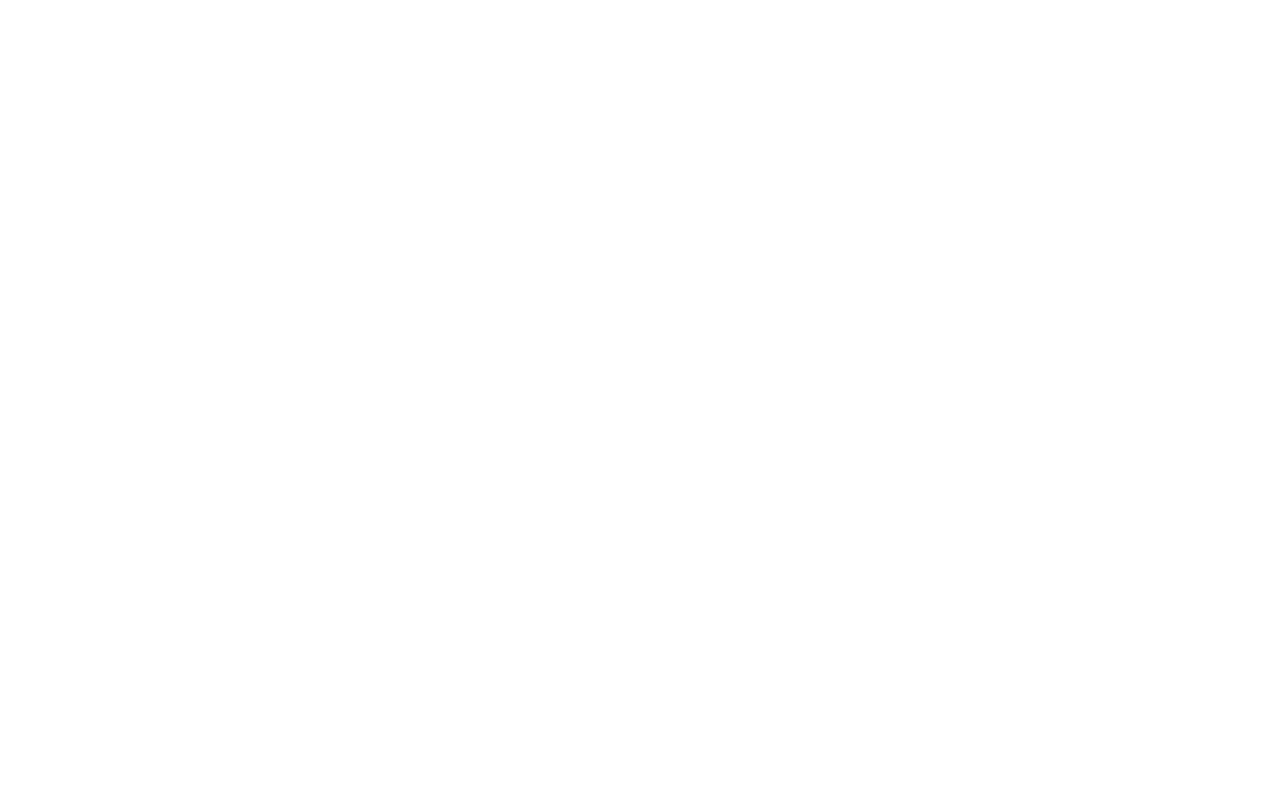
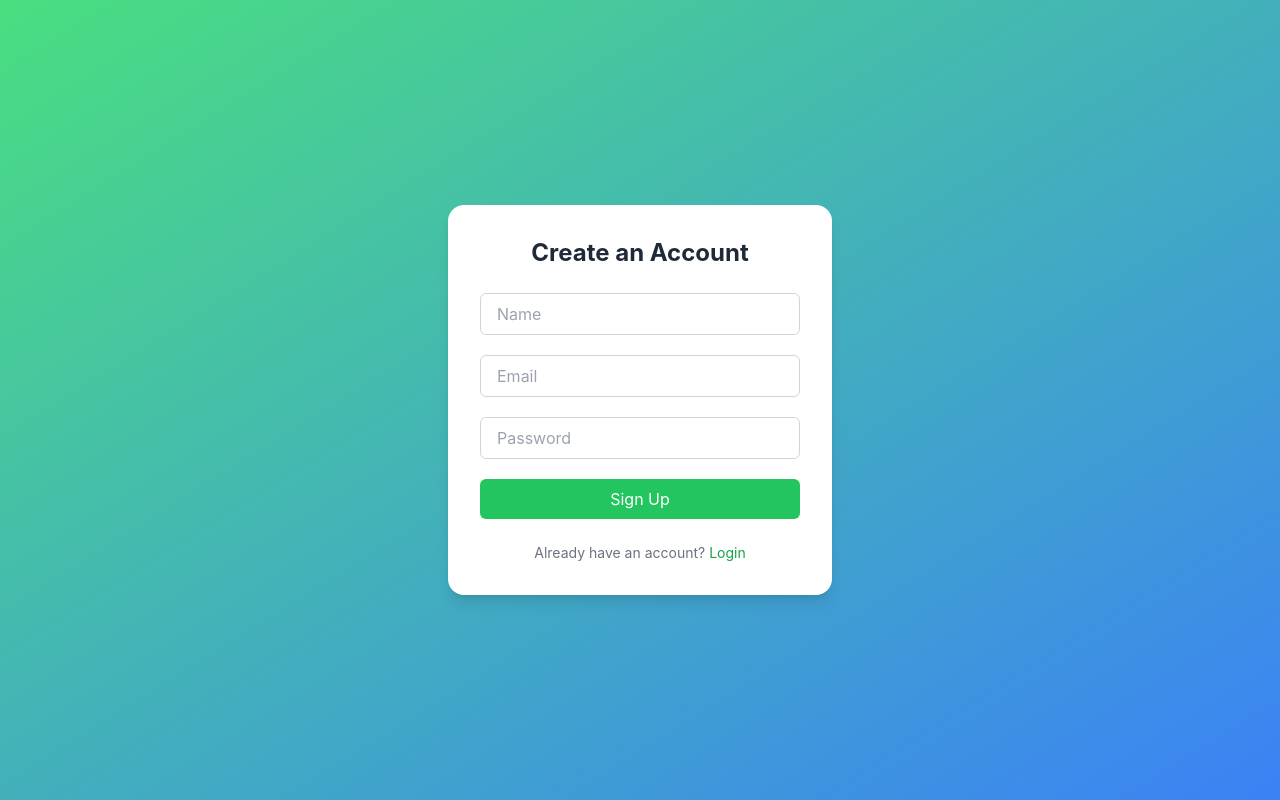
Before and after one commit to abhishektgt/chatmate, a React (Create React App) app: page /signup in a window 1280 px wide. Before the commit this address had no page. Built offline with nearby package versions, Linux system fonts and the light colour scheme.

Commit message:
login and signup working along with gemini api for conversation

```diff
--- a/package.json
+++ b/package.json
@@ -7,6 +7,7 @@
     "@testing-library/jest-dom": "^6.6.3",
     "@testing-library/react": "^16.3.0",
     "@testing-library/user-event": "^13.5.0",
+    "axios": "^1.11.0",
     "react": "^19.1.0",
     "react-dom": "^19.1.0",
     "react-router-dom": "^7.6.3",
--- a/src/App.js
+++ b/src/App.js
@@ -4,15 +4,19 @@ import React from "react";
 import { BrowserRouter as Router, Routes, Route } from "react-router-dom";
 import GetStarted from "./getstarted.js";
 import HowItWorks from "./howitworks.js";
-
-
+import Signup from './signup.js';
+import Login from './login.js';
+import Chat from './chatpage.js';
 function App() {
   return (
       <Router>
         <Routes>
           <Route path="/" element={<HomePage />} />
+          <Route path= "/signup" element={<Signup />} />
           <Route path="/getstarted" element={<GetStarted />} />
           <Route path="/howitworks" element={<HowItWorks />} />
+          <Route path="/login" element={<Login />} />
+          <Route path="/chat" element={<Chat />} />
 
         </Routes>
 
--- /dev/null
+++ b/src/chatpage.js
@@ -0,0 +1,81 @@
+// Chat.jsx
+import React, { useState } from "react";
+import axios from "axios";
+import "./homepage.css";
+
+
+const Chat = () => {
+  const [messages, setMessages] = useState([
+    { from: "bot", text: "Hey there! I'm your companion 🤖" },
+  ]);
+  const [input, setInput] = useState("");
+
+    const handleSend = async (e) => {
+        e.preventDefault();
+        if (!input.trim()) return;
+
+        const userMessage = { from: "user", text: input };
+        setMessages((prev) => [...prev, userMessage]);
+        setInput("");
+
+        try {
+            const res = await axios.post("http://localhost:5000/api/chat", {
+            message: input,
+            });
+            const botReply = {
+            from: "bot",
+            text: res.data.reply,
+            };
+            setMessages((prev) => [...prev, botReply]);
+        } catch (err) {
+            setMessages((prev) => [
+            ...prev,
+            { from: "bot", text: "Oops! Bot is offline right now." },
+            ]);
+        }
+    };
+
+
+  return (
+    <div className="min-h-screen bg-gray-100 flex flex-col">
+      <header className="bg-indigo-600 text-white p-4 text-center text-xl font-semibold shadow-md">
+        Companion Bot
+      </header>
+
+      <div className="flex-1 overflow-y-auto px-4 py-6 space-y-4">
+        {messages.map((msg, idx) => (
+          <div
+            key={idx}
+            className={`max-w-xs px-4 py-2 rounded-lg shadow-md ${
+              msg.from === "user"
+                ? "ml-auto bg-indigo-500 text-white"
+                : "mr-auto bg-white text-gray-800"
+            }`}
+          >
+            {msg.text}
+          </div>
+        ))}
+      </div>
+
+      <form
+        onSubmit={handleSend}
+        className="p-4 bg-white border-t flex gap-2 items-center"
+      >
+        <input
+          value={input}
+          onChange={(e) => setInput(e.target.value)}
+          placeholder="Type a message..."
+          className="flex-1 px-4 py-2 border rounded-md focus:outline-none focus:ring-2 focus:ring-indigo-500"
+        />
+        <button
+          type="submit"
+          className="bg-indigo-600 hover:bg-indigo-700 text-white px-4 py-2 rounded-md transition"
+        >
+          Send
+        </button>
+      </form>
+    </div>
+  );
+};
+
+export default Chat;
--- a/src/homepage.js
+++ b/src/homepage.js
@@ -45,6 +45,11 @@ const HomePage = () => {
           >
             See How It Works →
           </Link>
+          <Link to="signup" className="border border-pink-300 text-pink-500 px-6 py-2 rounded-md text-lg"> signup
+          </Link>
+
+          <Link to="login" className="border border-pink-300 text-pink-500 px-6 py-2 rounded-md text-lg"> login
+          </Link>
         </div>
 
       </div>
--- /dev/null
+++ b/src/login.js
@@ -0,0 +1,70 @@
+// Login.jsx
+import React, { useState } from "react";
+import axios from "axios";
+
+const Login = ({ onLogin }) => {
+  const [email, setEmail] = useState("");
+  const [password, setPassword] = useState("");
+  const [message, setMessage] = useState("");
+
+  const handleLogin = async (e) => {
+    e.preventDefault();
+    setMessage("");
+
+    try {
+      const response = await axios.post("http://localhost:5000/api/auth/login", {
+        email,
+        password,
+      });
+
+      const { token, user } = response.data;
+
+      localStorage.setItem("token", token);
+      if (onLogin) onLogin(user);
+
+      setMessage("✅ Login successful!");
+    } catch (err) {
+      setMessage(err.response?.data?.message || "❌ Login failed");
+    }
+  };
+
+  return (
+    <div className="min-h-screen bg-gradient-to-br from-indigo-500 to-purple-600 flex items-center justify-center px-4">
+      <div className="bg-white shadow-lg rounded-2xl p-8 max-w-sm w-full">
+        <h2 className="text-2xl font-bold text-center mb-6 text-gray-800">Login to Your Account</h2>
+        <form onSubmit={handleLogin} className="space-y-5">
+          <input
+            type="email"
+            placeholder="Email"
+            value={email}
+            required
+            onChange={(e) => setEmail(e.target.value)}
+            className="w-full px-4 py-2 border border-gray-300 rounded-md focus:ring-2 focus:ring-indigo-400 focus:outline-none"
+          />
+          <input
+            type="password"
+            placeholder="Password"
+            value={password}
+            required
+            onChange={(e) => setPassword(e.target.value)}
+            className="w-full px-4 py-2 border border-gray-300 rounded-md focus:ring-2 focus:ring-indigo-400 focus:outline-none"
+          />
+          <button
+            type="submit"
+            className="w-full bg-indigo-600 hover:bg-indigo-700 text-white py-2 rounded-md transition duration-200"
+          >
+            Login
+          </button>
+        </form>
+        {message && (
+          <p className="mt-4 text-center text-sm text-red-500">{message}</p>
+        )}
+        <p className="mt-6 text-center text-sm text-gray-500">
+          Don't have an account? <a href="/signup" className="text-indigo-600 hover:underline">Sign up</a>
+        </p>
+      </div>
+    </div>
+  );
+};
+
+export default Login;
--- /dev/null
+++ b/src/signup.js
@@ -0,0 +1,70 @@
+import { useState } from "react";
+import axios from "axios";
+
+export default function Signup() {
+  const [form, setForm] = useState({ name: "", email: "", password: "" });
+  const [message, setMessage] = useState("");
+
+  const handleChange = (e) =>
+    setForm({ ...form, [e.target.name]: e.target.value });
+
+  const handleSubmit = async (e) => {
+    e.preventDefault();
+    setMessage("");
+    try {
+      const res = await axios.post("http://localhost:5000/api/auth/signup", form);
+      setMessage("✅ User signed up successfully!");
+      setForm({ name: "", email: "", password: "" });
+    } catch (err) {
+      setMessage(err.response?.data?.message || "❌ Signup failed");
+    }
+  };
+
+  return (
+    <div className="min-h-screen bg-gradient-to-br from-green-400 to-blue-500 flex items-center justify-center px-4">
+      <div className="bg-white shadow-lg rounded-2xl p-8 max-w-sm w-full">
+        <h2 className="text-2xl font-bold text-center mb-6 text-gray-800">Create an Account</h2>
+        <form onSubmit={handleSubmit} className="space-y-5">
+          <input
+            name="name"
+            placeholder="Name"
+            value={form.name}
+            onChange={handleChange}
+            className="w-full px-4 py-2 border border-gray-300 rounded-md focus:ring-2 focus:ring-green-400 focus:outline-none"
+            required
+          />
+          <input
+            name="email"
+            placeholder="Email"
+            value={form.email}
+            onChange={handleChange}
+            type="email"
+            className="w-full px-4 py-2 border border-gray-300 rounded-md focus:ring-2 focus:ring-green-400 focus:outline-none"
+            required
+          />
+          <input
+            name="password"
+            type="password"
+            placeholder="Password"
+            value={form.password}
+            onChange={handleChange}
+            className="w-full px-4 py-2 border border-gray-300 rounded-md focus:ring-2 focus:ring-green-400 focus:outline-none"
+            required
+          />
+          <button
+            type="submit"
+            className="w-full bg-green-500 hover:bg-green-600 text-white py-2 rounded-md transition duration-200"
+          >
+            Sign Up
+          </button>
+        </form>
+        {message && (
+          <p className="mt-4 text-center text-sm text-gray-700">{message}</p>
+        )}
+        <p className="mt-6 text-center text-sm text-gray-500">
+          Already have an account? <a href="/login" className="text-green-600 hover:underline">Login</a>
+        </p>
+      </div>
+    </div>
+  );
+}
```
Also changed, not shown: 1 other file (tests, documents, lock files or other folders).
